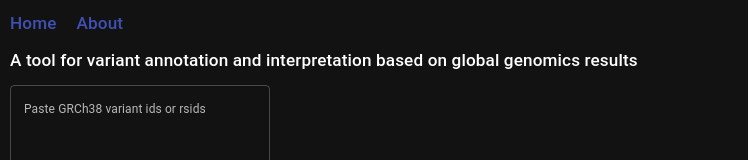
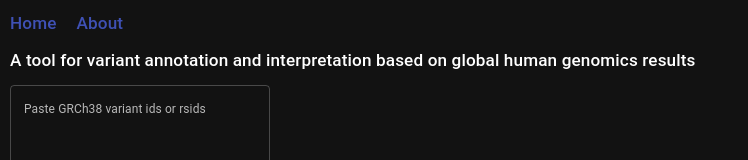
Before and after one commit to juhis/genetics-results-browser, a React app: page / in a window 1280 px wide. Shown: the top 160 px of the page, without its empty margins (0-748 px from the left). Built offline with nearby package versions, Linux system fonts and the light colour scheme; the HTML template or start-up script is replaced by a standard one.

Commit message:
title, column name changes

```diff
--- a/src/features/page/Header.tsx
+++ b/src/features/page/Header.tsx
@@ -38,7 +38,7 @@ const Header = () => {
         </Typography>
       </Box>
       <Typography variant="h6" sx={{ marginBottom: "10px" }}>
-        A tool for variant annotation and interpretation based on global genomics results
+        A tool for variant annotation and interpretation based on global human genomics results
       </Typography>
     </>
   );
--- a/src/features/table/tables/VariantMainTable.columns.tsx
+++ b/src/features/table/tables/VariantMainTable.columns.tsx
@@ -41,7 +41,7 @@ export const getVariantMainTableColumns = (
     {
       accessorFn: (row) => <VariantGnomadToolTip variant={row.variant} gnomadData={row.gnomad} />,
       id: selectedPopulation === undefined ? "gnomad.AF" : `gnomad.AF_${selectedPopulation}`,
-      header: `${selectedPopulation || ""} AF`,
+      header: `${selectedPopulation || "global"} AF`,
       filterFn: filterLessThanHTML,
       muiTableHeadCellFilterTextFieldProps: { placeholder: "AF" },
       sortingFn: "naInfSort",
@@ -65,7 +65,7 @@ export const getVariantMainTableColumns = (
       filterFn: filterContainsWithTooltip,
       filterVariant: "multi-select",
       filterSelectOptions: data ? data["most_severe"].map((ms) => ({ text: ms, value: ms })) : [],
-      muiTableHeadCellFilterTextFieldProps: { placeholder: "most severe" },
+      muiTableHeadCellFilterTextFieldProps: { placeholder: "consequence" },
       enableSorting: false,
       size: 100,
     },
@@ -79,7 +79,7 @@ export const getVariantMainTableColumns = (
         />
       ),
       id: "gene_most_severe",
-      header: "gene",
+      header: "most severe gene",
       filterFn: filterContainsWithTooltip,
       muiTableHeadCellFilterTextFieldProps: { placeholder: "gene" },
       enableSorting: false,
```
